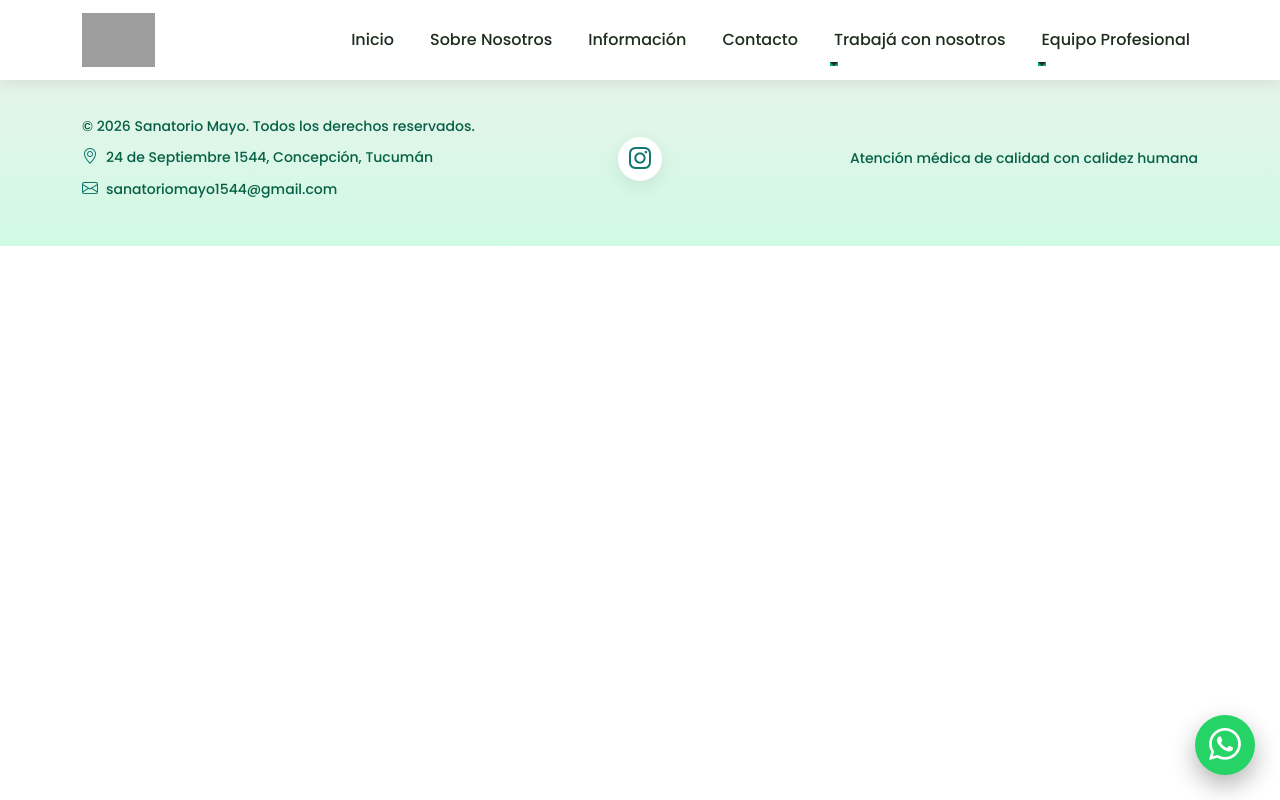
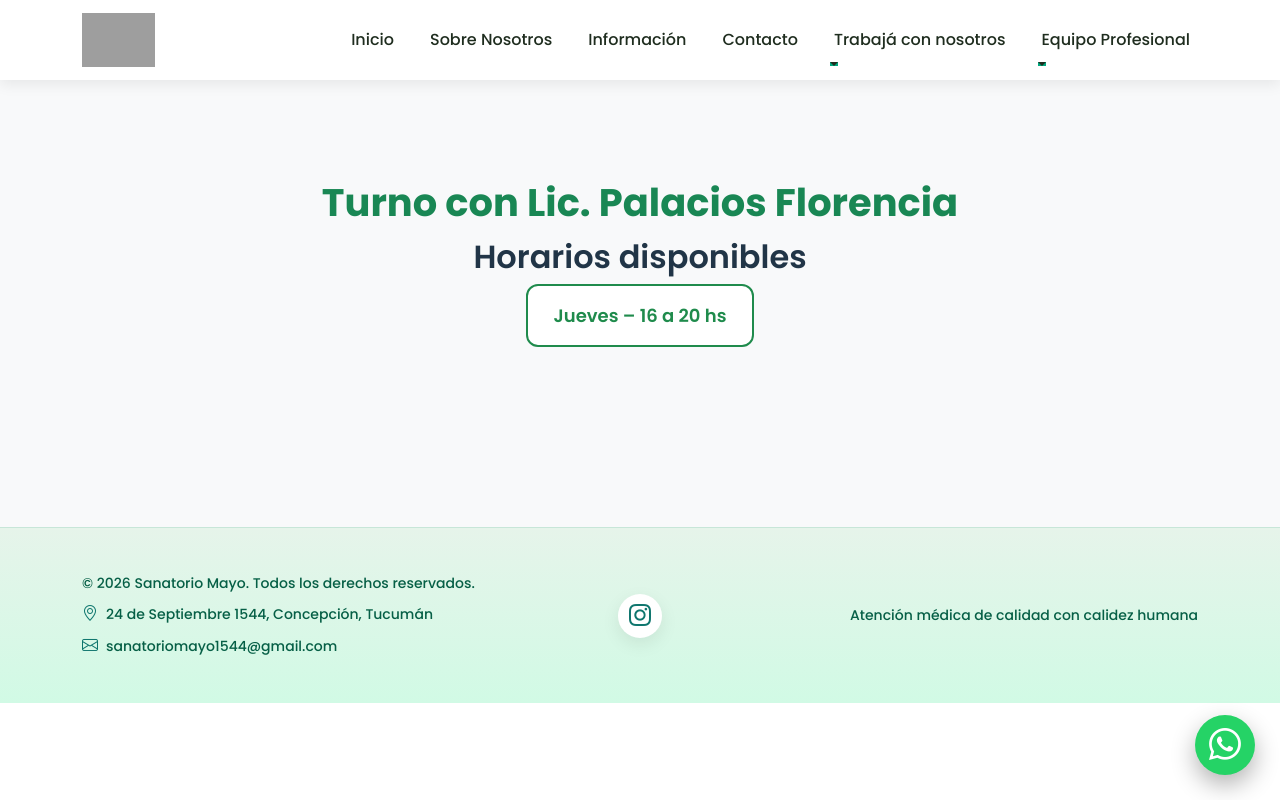
Before and after one commit to marestofanceballos/Sanatorio-Mayo, a React (Vite) app: page /turno/13 in a window 1280 px wide. Built offline with nearby package versions, Linux system fonts and the light colour scheme; grey boxes are pictures that could not be loaded.

Commit message:
hice formulario y horarios de turnos

```diff
--- a/src/App.jsx
+++ b/src/App.jsx
@@ -24,7 +24,7 @@ import ClinicaGeneralPage from "./pages/ClinicaGeneralPage";
 import DejanosTuCV from "./pages/DejanosTuCV";
 import InstalacionesPage from "./pages/InstalacionesPage";
 import BusquedasActivas from "./pages/BusquedasActivas";
-
+import TurnoPage from "./pages/TurnoPage";
 function App() {
   return (
     <>
@@ -64,6 +64,7 @@ function App() {
         <Route path="/instalaciones" element={<InstalacionesPage />} />
         <Route path="/trabaja-con-nosotros/cv" element={<DejanosTuCV />} />
         <Route path="/trabaja-con-nosotros/busquedas"element={<BusquedasActivas />}/>
+        <Route path="/turno/:id" element={<TurnoPage />} />
       </Routes>
 
       <Footer />
--- a/src/pages/PsicologiaPage.jsx
+++ b/src/pages/PsicologiaPage.jsx
@@ -1,14 +1,13 @@
-import "../pages/consultorios.css"
+import "../pages/consultorios.css";
+import { doctores } from "../pages/data/doctores";
+import { Link } from "react-router-dom";
 
-const doctoresPsicologia = [
-  {
-    nombre: "Lic. Palacios Florencia",
-    horario: "Jueves – 16 a 20 hs",
-    telefono: "3865-520997",
-  },
-];
+export default function PsicologiaPage() {
 
-function PsicologiaPage() {
+  const psicologos = doctores.filter(
+    (doc) => doc.especialidad === "psicologia"
+  );
+
   return (
     <div className="especialidad-page">
 
@@ -22,26 +21,27 @@ function PsicologiaPage() {
         <hr />
 
         <div className="cards-grid">
-          {doctoresPsicologia.map((doc, index) => (
-            <div className="doctor-card" key={index}>
+          {psicologos.map((doc) => (
+            <div className="doctor-card" key={doc.id}>
               <div className="doctor-avatar" />
 
               <h3>{doc.nombre}</h3>
 
-              <p className="doctor-horario">{doc.horario}</p>
+              {doc.telefono && (
+                <p className="doctor-phone">📞 {doc.telefono}</p>
+              )}
 
-              <p className="doctor-phone">📞 {doc.telefono}</p>
-
-              <button className="btn-turno">
+              <Link
+                to={`/turno/${doc.id}`}
+                className="btn-turno"
+              >
                 Solicitar turno
-              </button>
+              </Link>
             </div>
           ))}
         </div>
       </div>
 
     </div>
-  )
+  );
 }
-
-export default PsicologiaPage
--- a/src/pages/TraumatologiaPage.jsx
+++ b/src/pages/TraumatologiaPage.jsx
@@ -1,34 +1,33 @@
-import "../pages/consultorios.css"
+import "../pages/consultorios.css";
+import { doctores } from "../pages/data/doctores";
+import { Link } from "react-router-dom";
 
-const doctoresTraumatologia = [
-  {
-    nombre: "Dr. Juri Rafael",
-    horario: "Jueves – desde 19 hs",
-    observacion: "Orden de llegada",
-  },
-];
+export default function TraumatologiaPage() {
 
-function TraumatologiaPage() {
+  const traumatologos = doctores.filter(
+    (doc) => doc.especialidad === "traumatologia"
+  );
+
   return (
     <div className="especialidad-page">
 
+      {/* TÍTULO */}
       <div className="text-center mb-5">
         <h1 className="especialidad-title">Traumatología</h1>
         <p className="especialidad-subtitle">Sanatorio Mayo S.A.</p>
       </div>
 
+      {/* CONTENEDOR */}
       <div className="especialidad-container">
         <h2 className="section-title">Especialistas</h2>
         <hr />
 
         <div className="cards-grid">
-          {doctoresTraumatologia.map((doc, index) => (
-            <div className="doctor-card" key={index}>
+          {traumatologos.map((doc) => (
+            <div className="doctor-card" key={doc.id}>
               <div className="doctor-avatar" />
 
               <h3>{doc.nombre}</h3>
-
-              <p className="doctor-horario">{doc.horario}</p>
 
               {doc.observacion && (
                 <p className="doctor-observacion">
@@ -36,16 +35,17 @@ function TraumatologiaPage() {
                 </p>
               )}
 
-              <button className="btn-turno">
+              <Link
+                to={`/turno/${doc.id}`}
+                className="btn-turno"
+              >
                 Solicitar turno
-              </button>
+              </Link>
             </div>
           ))}
         </div>
       </div>
 
     </div>
-  )
+  );
 }
-
-export default TraumatologiaPage
--- /dev/null
+++ b/src/pages/TurnoPage.jsx
@@ -0,0 +1,59 @@
+import { useParams } from "react-router-dom";
+import { doctores } from "../pages/data/doctores";
+import { useState } from "react";
+import "../styles/turnos.css";
+
+export default function TurnoPage() {
+  const { id } = useParams();
+
+  const doctor = doctores.find(
+    (doc) => doc.id === Number(id)
+  );
+
+  const [horarioSeleccionado, setHorarioSeleccionado] = useState(null);
+
+  if (!doctor) {
+    return <h2>Doctor no encontrado</h2>;
+  }
+
+  return (
+    <div className="especialidad-page">
+
+      <h1 className="especialidad-title">
+        Turno con {doctor.nombre}
+      </h1>
+
+      <h2>Horarios disponibles</h2>
+
+      <div className="horarios-grid">
+        {doctor.horarios.map((hora) => (
+          <button
+            key={hora}
+            className="horario-btn"
+            onClick={() => setHorarioSeleccionado(hora)}
+          >
+            {hora}
+          </button>
+        ))}
+      </div>
+
+      {horarioSeleccionado && (
+        <>
+          <h2>Datos del paciente</h2>
+
+          <form className="turno-form">
+            <input placeholder="Nombre y apellido" required />
+            <input placeholder="DNI" required />
+            <input type="email" placeholder="Email" required />
+            <input placeholder="Teléfono" required />
+
+            <button type="submit">
+              Confirmar turno ({horarioSeleccionado})
+            </button>
+          </form>
+        </>
+      )}
+
+    </div>
+  );
+}
--- /dev/null
+++ b/src/pages/data/doctores.js
@@ -0,0 +1,114 @@
+export const doctores = [
+  // CARDIOLOGÍA
+  {
+    id: 1,
+    especialidad: "cardiologia",
+    nombre: "Dr. Acosta Sergio",
+    horarios: ["17:00", "17:30", "18:00"],
+    telefono: "3865-526704",
+  },
+  {
+    id: 2,
+    especialidad: "cardiologia",
+    nombre: "Dr. Ledesma Emiliano",
+    horarios: ["16:00", "16:30", "17:00"],
+    telefono: "3865-202148",
+  },
+
+  // CIRUGÍA GENERAL
+   {
+    id: 3,
+    especialidad: "cirugia",
+    nombre: "Dr. Carrizo Gustavo",
+    horarios: ["17:00", "17:30", "18:00"],
+    observacion: "Orden de llegada",
+  },
+  {
+    id: 4,
+    especialidad: "cirugia",
+    nombre: "Dr. Pintor Guillermo",
+    horarios: ["10:00", "12:00"],
+    telefono: "3865-431305",
+  },
+  {
+    id: 5,
+    especialidad: "cirugia",
+    nombre: "Dr. Pintor Rodrigo",
+    horarios: ["16:00", "16:30", "17:00"],
+    telefono: "381-2060458",
+  },
+  {
+    id: 6,
+    especialidad: "cirugia",
+    nombre: "Dr. Yapur Gustavo",
+    horarios: ["17:00", "17:30", "18:00"],
+    telefono: "381-3306111",
+  },
+
+  // CLÍNICA GENERAL
+     {
+    id: 7,
+    especialidad: "clinica",
+    nombre: "Dra. Contreras Soledad",
+    horarios: ["17:00", "17:30", "18:00"],
+    telefono: "3865-394040",
+  },
+  {
+    id: 8,
+    especialidad: "clinica",
+    nombre: "Dra. Rearte Ligia",
+    horarios: ["Lun, Mar y Vie – 09 a 13 hs y 18 a 21 hs\nMiércoles – 10 a 13 hs y 18 a 21 hs"],
+    observacion: "Orden de llegada",
+  },
+
+  // DERMATOLOGÍA
+   {
+    id: 9,
+    especialidad: "dermatologia",
+    nombre: "Dra. Cannata Valeria",
+    horarios: ["Martes – desde 14 hs"],
+    telefono: "381-4658577",
+  },
+
+
+  // GINECOLOGÍA
+  {
+    id: 10,
+    especialidad: "ginecologia",
+    nombre: "Dra. Alvarez Yanina",
+    horarios: ["Lun, Miér y Jue – desde 14 hs"],
+    telefono: "3865-302379",
+  },
+  {
+    id: 11,
+    especialidad: "ginecologia",
+    nombre: "Dra. Frontini Adriana",
+    horarios: ["Lun, Mar, Jue y Vie – desde 16:30 hs"],
+    observacion: "Orden de llegada",
+  },
+  {
+    id: 12,
+    especialidad: "ginecologia",
+    nombre: "Dra. Linares Virginia",
+    horarios: ["A partir de marzo"],
+    observacion: "Orden de llegada",
+  },
+
+  // PSICOLOGÍA
+   {
+    id: 13,
+    especialidad: "psicologia",
+    nombre: "Lic. Palacios Florencia",
+    horarios: ["Jueves – 16 a 20 hs"],
+    telefono: "3865-520997",
+  },
+
+  // TRAUMATOLOGÍA
+  {
+    id: 14,
+    especialidad: "traumatologia",
+    nombre: "Dr. Juri Rafael",
+    horarios: ["Jueves – desde 19 hs"],
+    observacion: "Orden de llegada",
+  },
+];
--- /dev/null
+++ b/src/styles/turnos.css
@@ -0,0 +1,135 @@
+/* ====== TURNO PAGE ====== */
+.turno-page {
+  max-width: 900px;
+  margin: 0 auto;
+  padding: 40px 20px;
+}
+
+.turno-title {
+  text-align: center;
+  color: #1f8b4c;
+  font-size: 36px;
+  margin-bottom: 40px;
+}
+
+h2 {
+  text-align: center;
+  font-size: 24px;
+  margin-bottom: 30px;
+  color: #1f2937;
+}
+
+
+/* Card principal */
+.turno-card {
+  background: #ffffff;
+  border-radius: 16px;
+  padding: 30px;
+  box-shadow: 0 8px 25px rgba(0,0,0,0.08);
+}
+
+/* Títulos internos */
+.turno-section-title {
+  font-size: 22px;
+  margin-bottom: 20px;
+  color: #1f2937;
+}
+
+/* ====== HORARIOS ====== */
+.horarios-grid {
+  display: flex;
+  justify-content: center;
+  flex-wrap: wrap;
+  gap: 16px;
+  margin-bottom: 40px;
+}
+
+.horario-btn {
+  padding: 16px 26px;
+  font-size: 18px;
+  border-radius: 12px;
+  min-width: 100px;
+  border: 2px solid #1f8b4c;
+  background-color: white;
+  color: #1f8b4c;
+  font-weight: 600;
+  cursor: pointer;
+  transition: all 0.25s ease;
+}
+
+.horario-btn:hover {
+  background-color: #1f8b4c;
+  color: white;
+}
+
+.horario-btn.activo {
+  background-color: #1f8b4c;
+  color: white;
+}
+
+/* ====== FORMULARIO ====== */
+.turno-form {
+  max-width: 420px;
+  margin: 0 auto;
+  display: flex;
+  flex-direction: column;
+  gap: 18px;
+
+  background: #ffffff;
+  padding: 28px;
+  border-radius: 16px;
+  box-shadow: 0 8px 25px rgba(0,0,0,0.08);
+}
+
+.turno-form input {
+  padding: 14px;
+  border-radius: 10px;
+  border: 1px solid #d1d5db;
+  font-size: 16px;
+}
+
+.turno-form input:focus {
+  outline: none;
+  border-color: #1f8b4c;
+}
+
+/* Botón confirmar */
+.turno-form button {
+  margin-top: 10px;
+  padding: 16px;
+  border-radius: 12px;
+  border: none;
+  background: #1f8b4c;
+  color: white;
+  font-size: 17px;
+  font-weight: 600;
+  cursor: pointer;
+  transition: background 0.2s ease;
+}
+
+.turno-form button:hover {
+  background: #166a3a;
+}
+
+/* ====== RESPONSIVE ====== */
+@media (max-width: 768px) {
+  .turno-title {
+    font-size: 28px;
+  }
+
+  .horario-btn {
+    font-size: 16px;
+    padding: 14px 20px;
+    min-width: 90px;
+  }
+}
+
+@media (max-width: 480px) {
+  .turno-form {
+    padding: 22px;
+  }
+
+  .horarios-grid {
+    gap: 12px;
+  }
+}
```
Also changed, not shown: src/pages/CardiologiaPage.jsx (+22 -26 lines), src/pages/CirugiaGeneralPage.jsx (+15 -35 lines), src/pages/ClinicaGeneralPage.jsx (+17 -26 lines), src/pages/DermatologiaPage.jsx (+25 -22 lines), src/pages/GinecologiaPage.jsx (+19 -35 lines).
